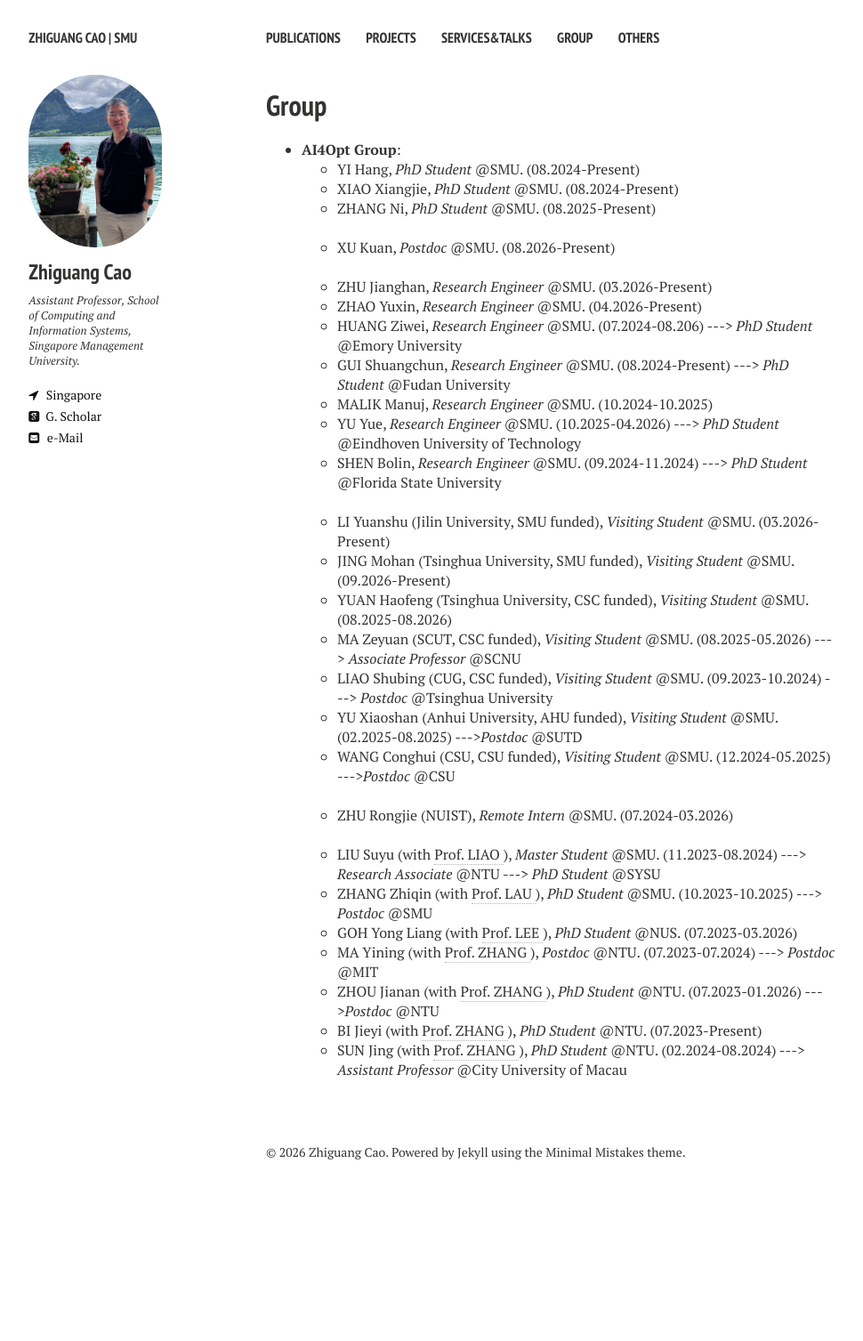
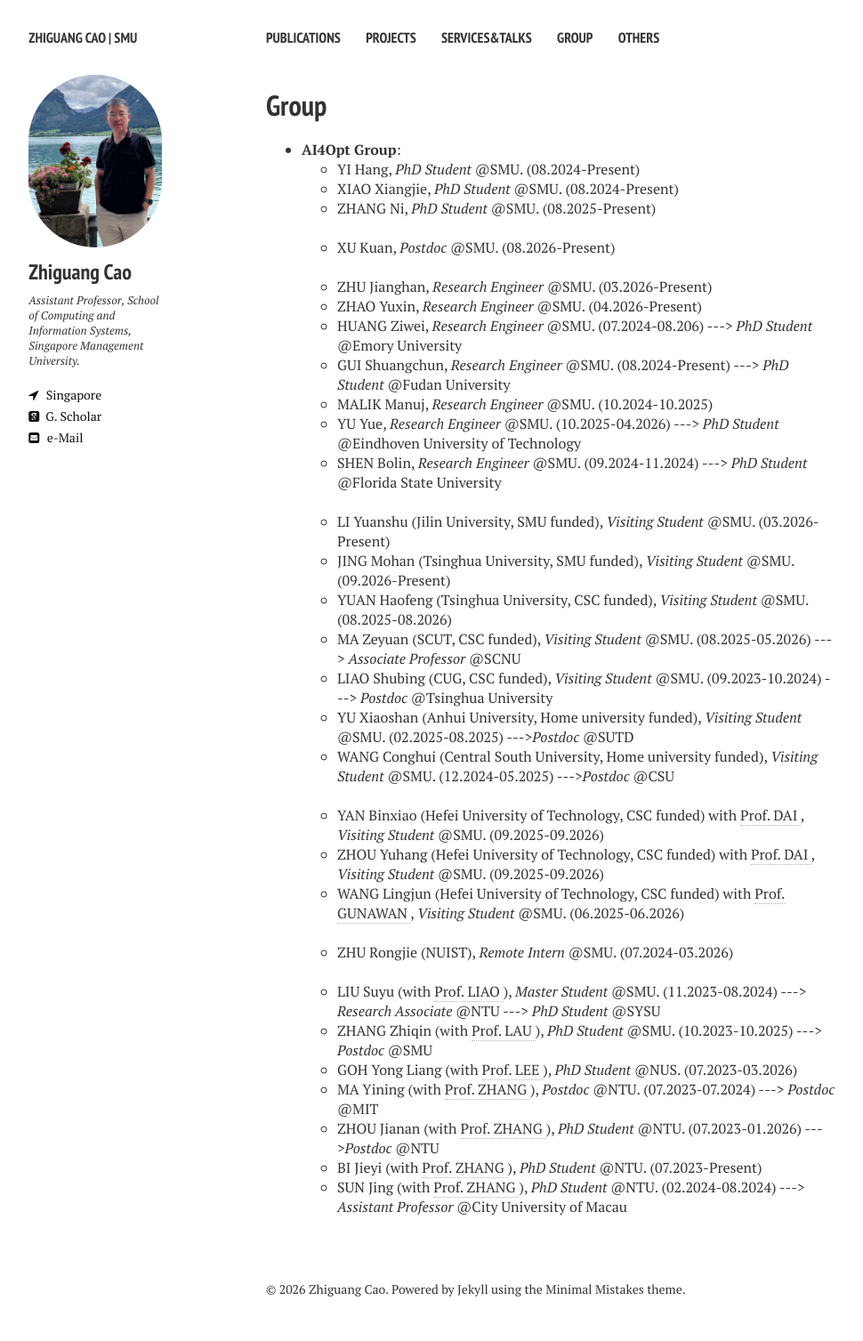
Before and after one commit to zhiguangcaosg/zhiguangcaosg.github.io, a Jekyll site: the page built from group.md, in a window 1280 px wide. Shown: the whole page at 89% size, without its empty margins (21-991 px from the left). Built offline with Jekyll 4.4.1, drawn with Linux system fonts in a browser that asks for light colours; nearby versions of some CDN libraries; before the commit the page ends 1353 px from its top, so only the background shows below that.

Commit message:
Update group.md

```diff
--- a/group.md
+++ b/group.md
@@ -61,9 +61,17 @@ comments: false
 
 	<li> LIAO Shubing (CUG, CSC funded), <i>Visiting Student</i> @SMU. (09.2023-10.2024) ---> <i>Postdoc</i> @Tsinghua University
 	</li>
-	<li> YU Xiaoshan (Anhui University, AHU funded), <i>Visiting Student</i> @SMU. (02.2025-08.2025) ---><i>Postdoc</i> @SUTD
+	<li> YU Xiaoshan (Anhui University, Home university funded), <i>Visiting Student</i> @SMU. (02.2025-08.2025) ---><i>Postdoc</i> @SUTD
 	</li>
-    <li> WANG Conghui (CSU, CSU funded), <i>Visiting Student</i> @SMU. (12.2024-05.2025) ---><i>Postdoc</i> @CSU
+    <li> WANG Conghui (Central South University, Home university funded), <i>Visiting Student</i> @SMU. (12.2024-05.2025) ---><i>Postdoc</i> @CSU
+	</li>
+	<br>
+
+	<li> YAN Binxiao (Hefei University of Technology, CSC funded) with <a href="https://faculty.smu.edu.sg/profile/dai-bing-tian-361" target="_blank"> Prof. DAI </a>, <i>Visiting Student</i> @SMU. (09.2025-09.2026)
+	</li>
+	<li> ZHOU Yuhang (Hefei University of Technology, CSC funded) with <a href="https://faculty.smu.edu.sg/profile/dai-bing-tian-361" target="_blank"> Prof. DAI </a>, <i>Visiting Student</i> @SMU. (09.2025-09.2026)
+	</li>
+	<li> WANG Lingjun (Hefei University of Technology, CSC funded) with <a href="https://faculty.smu.edu.sg/profile/aldy-gunawan-386" target="_blank"> Prof. GUNAWAN </a>, <i>Visiting Student</i> @SMU. (06.2025-06.2026)
 	</li>
 
     <br>
```
